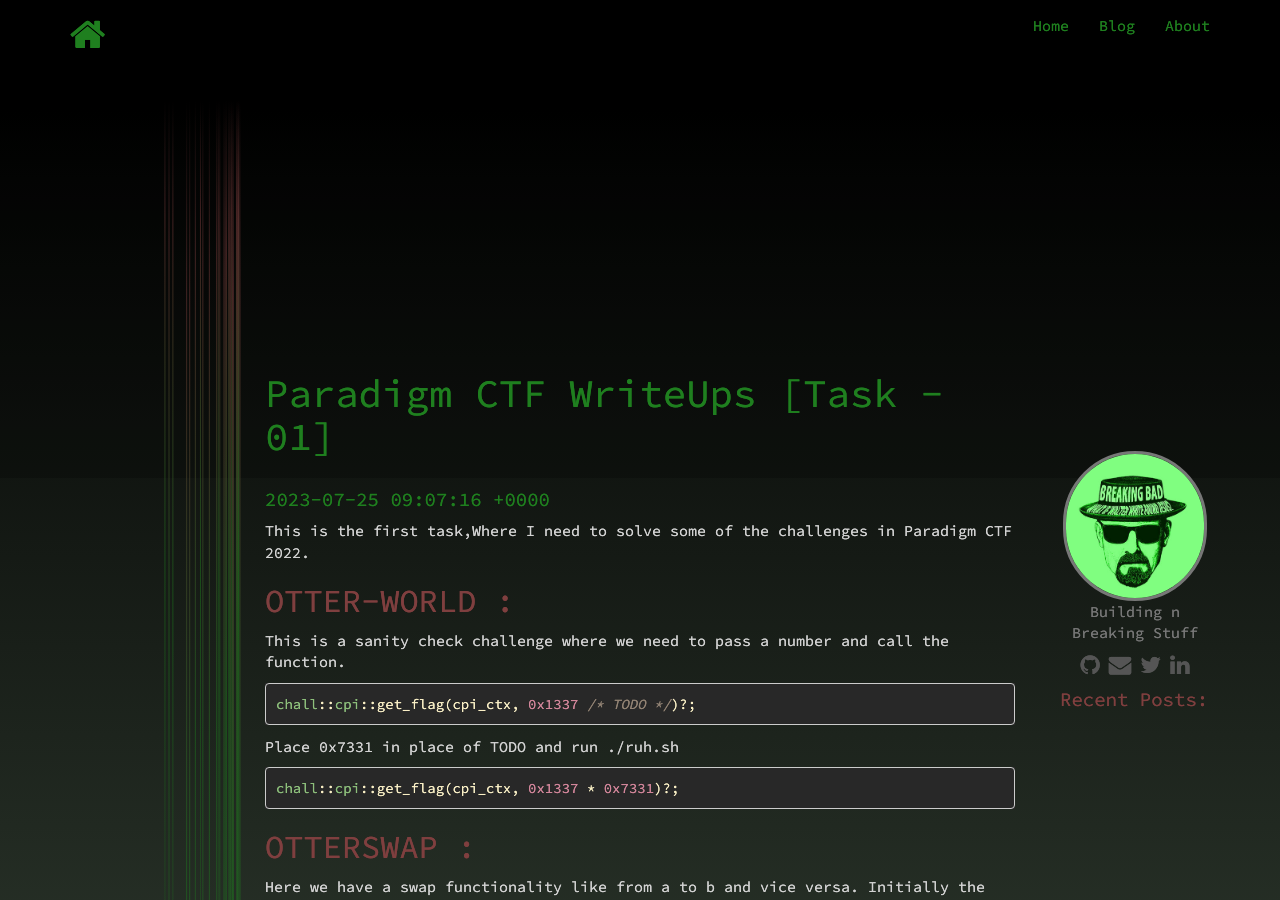
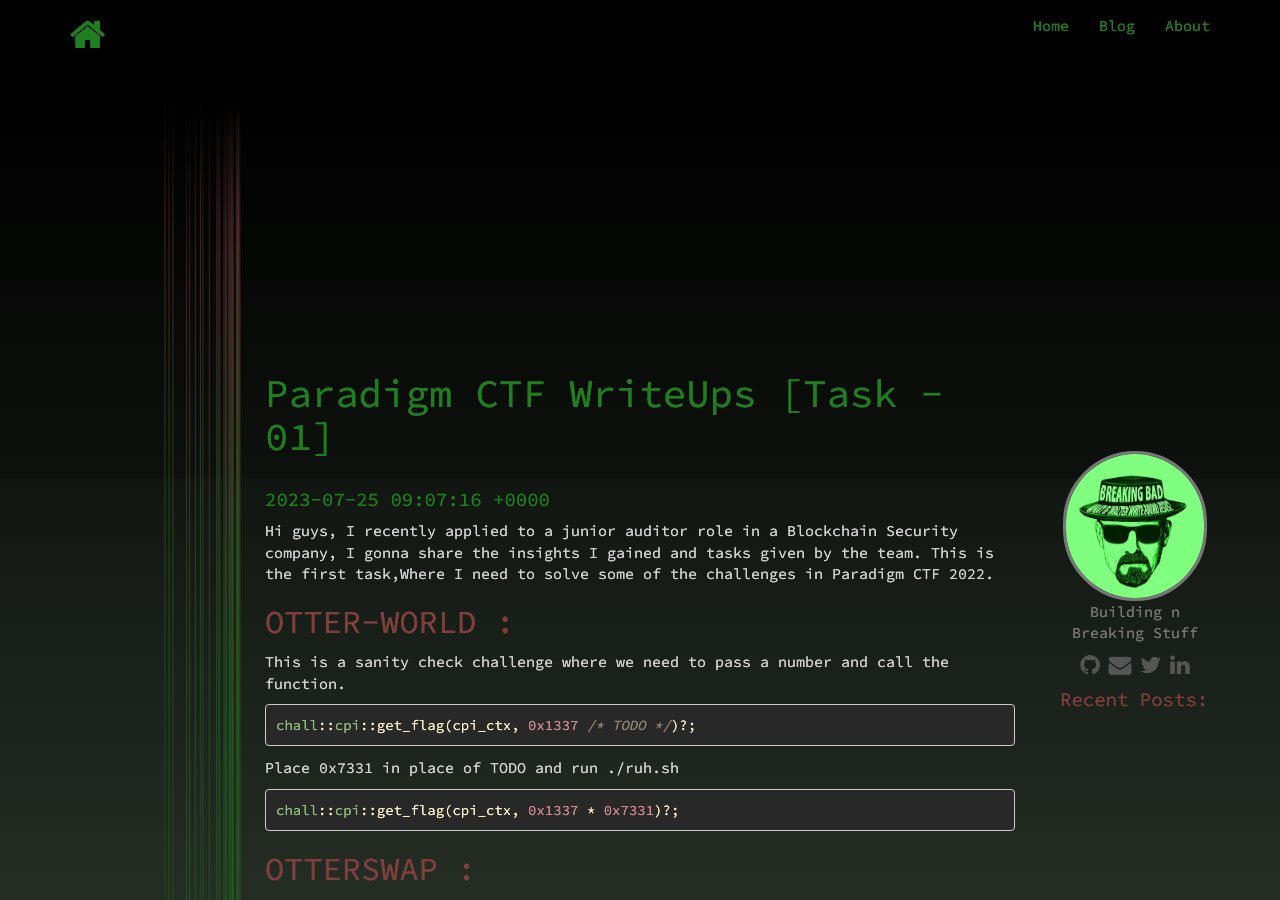
Before and after one commit to D4r3-D3v1L/d4r3-d3v1l.github.io, a Jekyll site: the page built from _posts/2023-07-25-Task01-Paradigm.md, in a window 1280 px wide and 900 px high. Built offline with Jekyll 4.4.1, drawn with Linux system fonts in a browser that asks for light colours; nearby versions of some CDN libraries.

Commit message:
Update 2023-07-25-Task01-Paradigm.md

```diff
--- a/_posts/2023-07-25-Task01-Paradigm.md
+++ b/_posts/2023-07-25-Task01-Paradigm.md
@@ -4,7 +4,7 @@ title: "Paradigm CTF WriteUps [Task - 01]"
 date: 2023-07-25 09:07:16
 categories: blog
 ---
-
+Hi guys, I recently applied to a junior auditor role in a Blockchain Security company, I gonna share the insights I gained and tasks given by the team.
 This is the first task,Where I need to solve some of the challenges in Paradigm CTF 2022.
 
 <!--more-->
```
